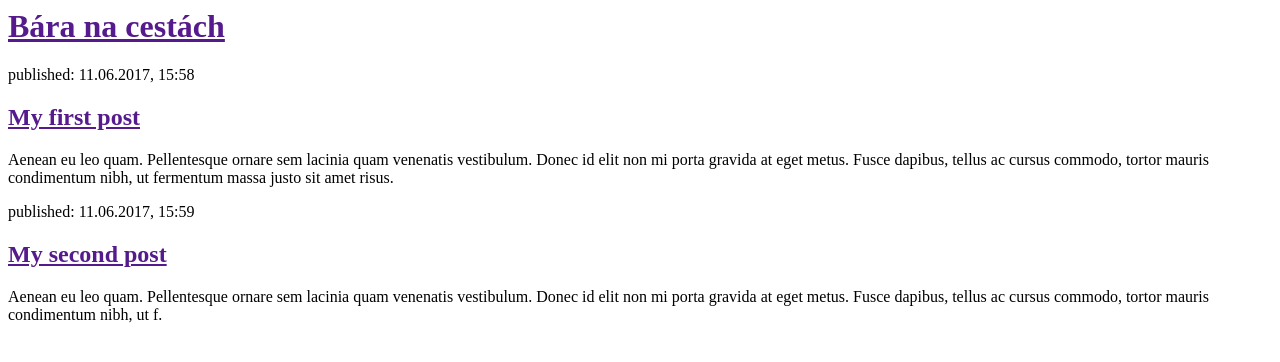
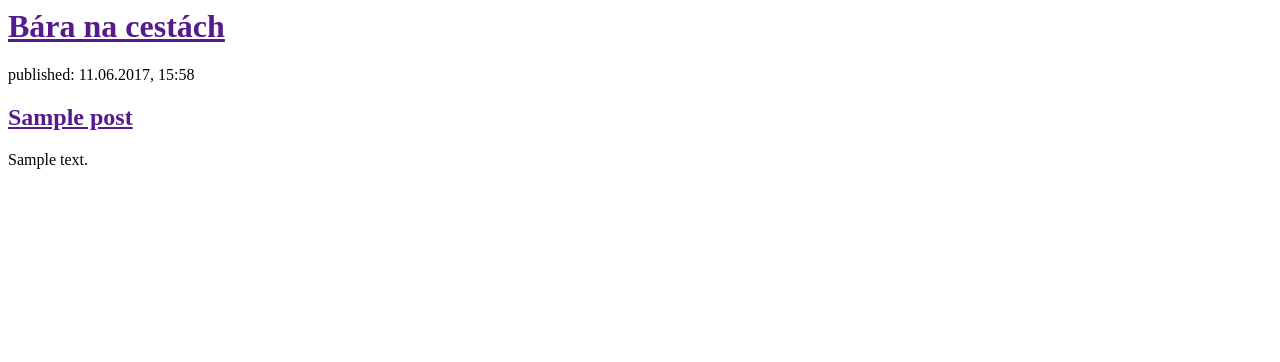
Before and after one commit to barmikl/my-first-blog, a Django app: template blog/templates/blog/post_list.html in a window 1280 px wide. Shown: the top 362 px of the page. Run offline with Django 3.2, Linux system fonts and the light colour scheme; the template is opened without the code that fills it: values that come from a table or form of the project are taken from there, others are empty; tables that the repository leaves empty hold one stand-in row (values such as "Sample post").

Commit message:
Modified templates to display posts from database.

```diff
--- a/blog/templates/blog/post_list.html
+++ b/blog/templates/blog/post_list.html
@@ -7,16 +7,13 @@
             <h1><a href="">Bára na cestách</a></h1>
         </div>
 
+{% for post in posts %}
         <div>
             <p>published: 11.06.2017, 15:58</p>
-            <h2><a href="">My first post</a></h2>
-            <p>Aenean eu leo quam. Pellentesque ornare sem lacinia quam venenatis vestibulum. Donec id elit non mi porta gravida at eget metus. Fusce dapibus, tellus ac cursus commodo, tortor mauris condimentum nibh, ut fermentum massa justo sit amet risus.</p>
+            <h2><a href="">{{ post.title }}</a></h2>
+            <p>{{ post.text|linebreaksbr }}</p>
         </div>
+{% endfor %}
 
-        <div>
-            <p>published: 11.06.2017, 15:59</p>
-            <h2><a href="">My second post</a></h2>
-            <p>Aenean eu leo quam. Pellentesque ornare sem lacinia quam venenatis vestibulum. Donec id elit non mi porta gravida at eget metus. Fusce dapibus, tellus ac cursus commodo, tortor mauris condimentum nibh, ut f.</p>
-        </div>
     </body>
 </html>
--- a/blog/views.py
+++ b/blog/views.py
@@ -1,5 +1,7 @@
 from django.shortcuts import render
-
+from django.utils import timezone
+from .models import Post
 # Create your views here.
 def post_list(request):
-    return render(request, 'blog/post_list.html', {})
+    posts = Post.objects.filter(published_date__lte=timezone.now()).order_by('published_date')
+    return render(request, 'blog/post_list.html', {'posts' : posts})
```
